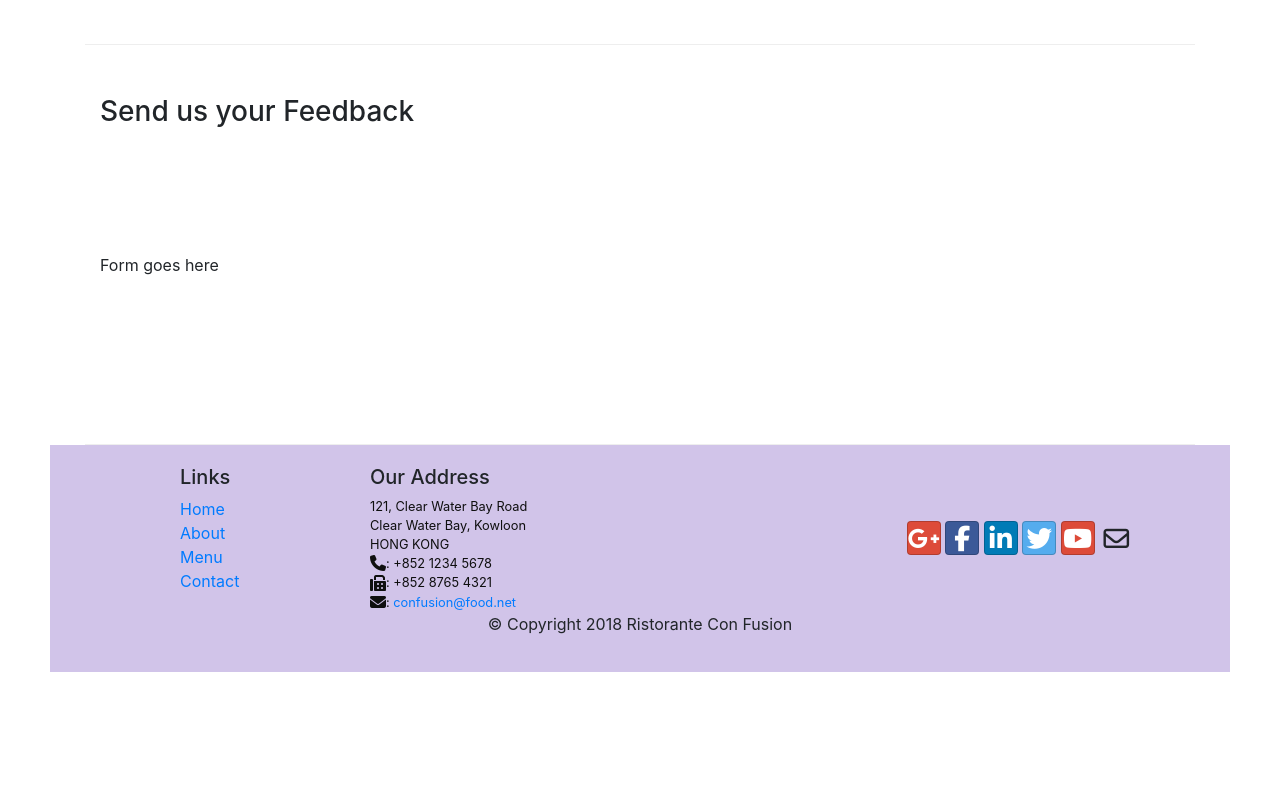
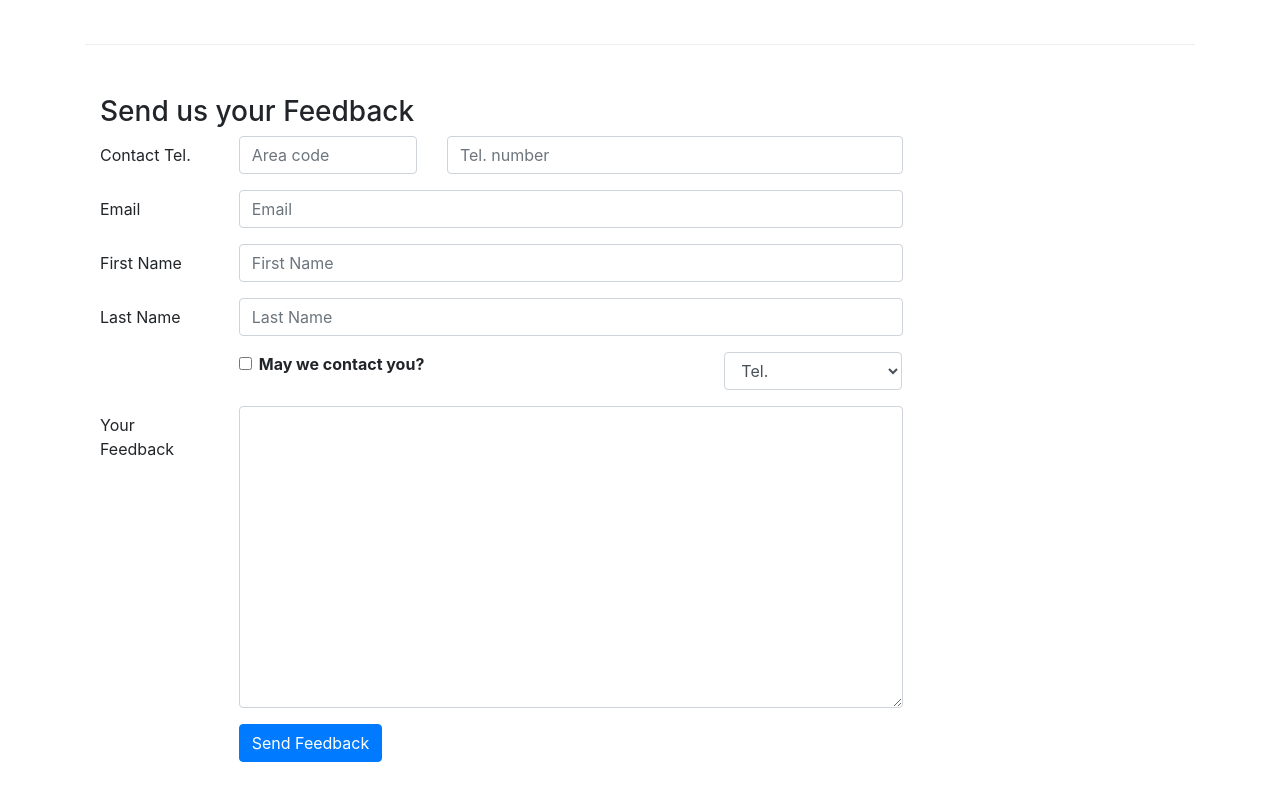
Before and after one commit to suicvne/FullStackWebCourse, a plain HTML site: page contactus.html in a window 1280 px wide. Shown: the part 820-1620 px from the top of the page. Before the commit the page ends 1542 px from the top, so only its background shows below. Drawn offline with nearby package versions, Linux system fonts and the light colour scheme.

Commit message:
bootstrap form classes, and way too many divs

```diff
--- a/contactus.html
+++ b/contactus.html
@@ -25,10 +25,13 @@
             <a class="navbar-brand" href="#">Ristorante Con Fusion</a>
             <div class="collapse navbar-collapse" id="Navbar">
                 <ul class="navbar-nav mr-auto">
-                        <li class="nav-item"><a class="nav-link" href="./index.html"><span class="fa fa-home fa-lg"></span> Home</a></li>
-                        <li class="nav-item"><a class="nav-link" href="./aboutus.html"><span class="fa fa-info fa-lg"></span> About</a></li>
+                    <li class="nav-item"><a class="nav-link" href="./index.html"><span class="fa fa-home fa-lg"></span>
+                            Home</a></li>
+                    <li class="nav-item"><a class="nav-link" href="./aboutus.html"><span class="fa fa-info fa-lg"></span>
+                            About</a></li>
                     <li class="nav-item"><a class="nav-link" href="#"><span class="fa fa-list fa-lg"></span> Menu</a></li>
-                        <li class="nav-item active"><a class="nav-link" href="#"><span class="fa fa-address-card fa-lg"></span> Contact</a></li>
+                    <li class="nav-item active"><a class="nav-link" href="#"><span class="fa fa-address-card fa-lg"></span>
+                            Contact</a></li>
                 </ul>
             </div>
         </div>
@@ -39,7 +42,8 @@
             <div class="row row-header">
                 <div class="col-12 col-sm-6">
                     <h1>Ristorante con Fusion</h1>
-                    <p>We take inspiration from the World's best cuisines, and create a unique fusion experience. Our lipsmacking creations will tickle your culinary senses!</p>
+                    <p>We take inspiration from the World's best cuisines, and create a unique fusion experience. Our
+                        lipsmacking creations will tickle your culinary senses!</p>
                 </div>
                 <div class="col-12 col-sm">
                 </div>
@@ -92,7 +96,62 @@
                 <h3>Send us your Feedback</h3>
             </div>
             <div class="col-12 col-md-9">
-                Form goes here
+                <form>
+                    <div class="form-group row">
+                        <label for="telnum" class="col-12 col-md-2 col-form-label">Contact Tel.</label>
+                        <div class="col-5 col-md-3">
+                            <input type="tel" class="form-control" id="areacode" name="areacode" placeholder="Area code">
+                        </div>
+                        <div class="col-7 col-md-7">
+                            <input type="tel" class="form-control" id="telnum" name="telnum" placeholder="Tel. number">
+                        </div>
+                    </div>
+                    <div class="form-group row">
+                        <label for="emailid" class="col-md-2 col-form-label">Email</label>
+                        <div class="col-md-10">
+                            <input type="email" class="form-control" id="emailid" name="emailid" placeholder="Email">
+                        </div>
+                    </div>
+                    <div class="form-group row">
+                        <label for="firstname" class="col-md-2 col-form-label">First Name</label>
+                        <div class="col-md-10">
+                            <input type="text" class="form-control" id="firstname" name="firstname" placeholder="First Name">
+                        </div>
+                    </div>
+                    <div class="form-group row">
+                        <label for="lastname" class="col-md-2 col-form-label">Last Name</label>
+                        <div class="col-md-10">
+                            <input type="text" class="form-control" id="lastname" name="lastname" placeholder="Last Name">
+                        </div>
+                    </div>
+                    <div class="form-group row">
+                        <div class="col-md-6 offset-md-2">
+                            <div class="form-check">
+                                <input type="checkbox" class="form-check-input" name="approve" id="approve" value="">
+                                <label class="form-check-label" for="approve">
+                                    <strong>May we contact you?</strong>
+                                </label>
+                            </div>
+                        </div>
+                        <div class="col-md-3 offset-md-1">
+                            <select class="form-control">
+                                <option>Tel.</option>
+                                <option>Email</option>
+                            </select>
+                        </div>
+                    </div>
+                    <div class="form-group row">
+                        <label for="feedback" class="col-md-2 col-form-label">Your Feedback</label>
+                        <div class="col-md-10">
+                            <textarea class="form-control" id="feedback" name="feedback" rows="12"></textarea>
+                        </div>
+                    </div>
+                    <div class="form-group row">
+                        <div class="offset-md-2 col-md-10">
+                            <button type="submit" class="btn btn-primary">Send Feedback</button>
+                        </div>
+                    </div>
+                </form>
             </div>
             <div class="col-12 col-md">
             </div>
@@ -127,7 +186,8 @@
                 <div class="col-12 col-sm-4 align-self-center">
                     <div class="text-center">
                         <a class="btn btn-social-icon btn-google" href="http://google.com/+"><i class="fa fa-google-plus"></i></a>
-                        <a class="btn btn-social-icon btn-facebook" href="http://www.facebook.com/profile.php?id="><i class="fa fa-facebook"></i></a>
+                        <a class="btn btn-social-icon btn-facebook" href="http://www.facebook.com/profile.php?id="><i
+                                class="fa fa-facebook"></i></a>
                         <a class="btn btn-social-icon btn-linkedin" href="http://www.linkedin.com/in/"><i class="fa fa-linkedin"></i></a>
                         <a class="btn btn-social-icon btn-twitter" href="http://twitter.com/"><i class="fa fa-twitter"></i></a>
                         <a class="btn btn-social-icon btn-google" href="http://youtube.com/"><i class="fa fa-youtube"></i></a>
```
Lines whose indentation alone changed are shown as unchanged.
